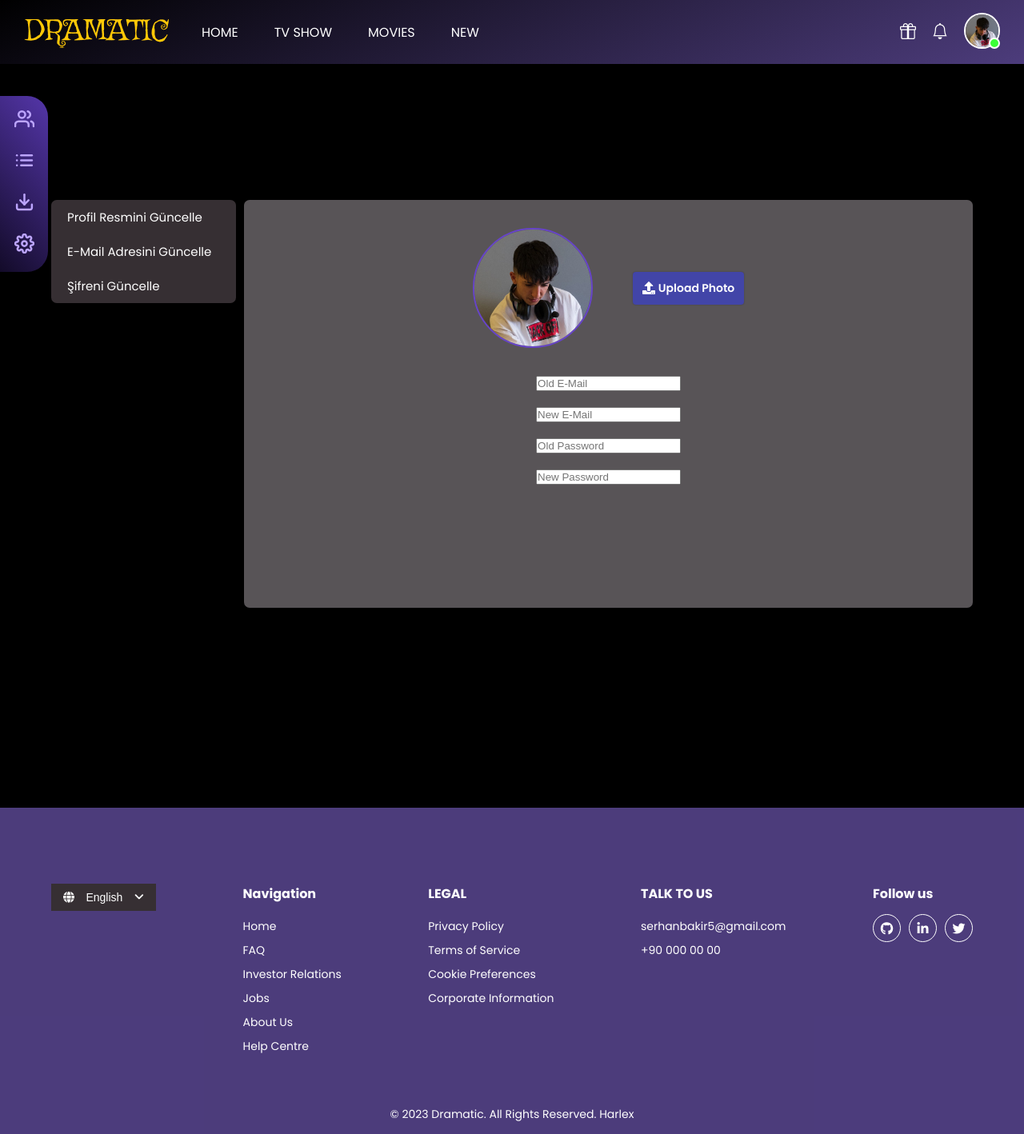
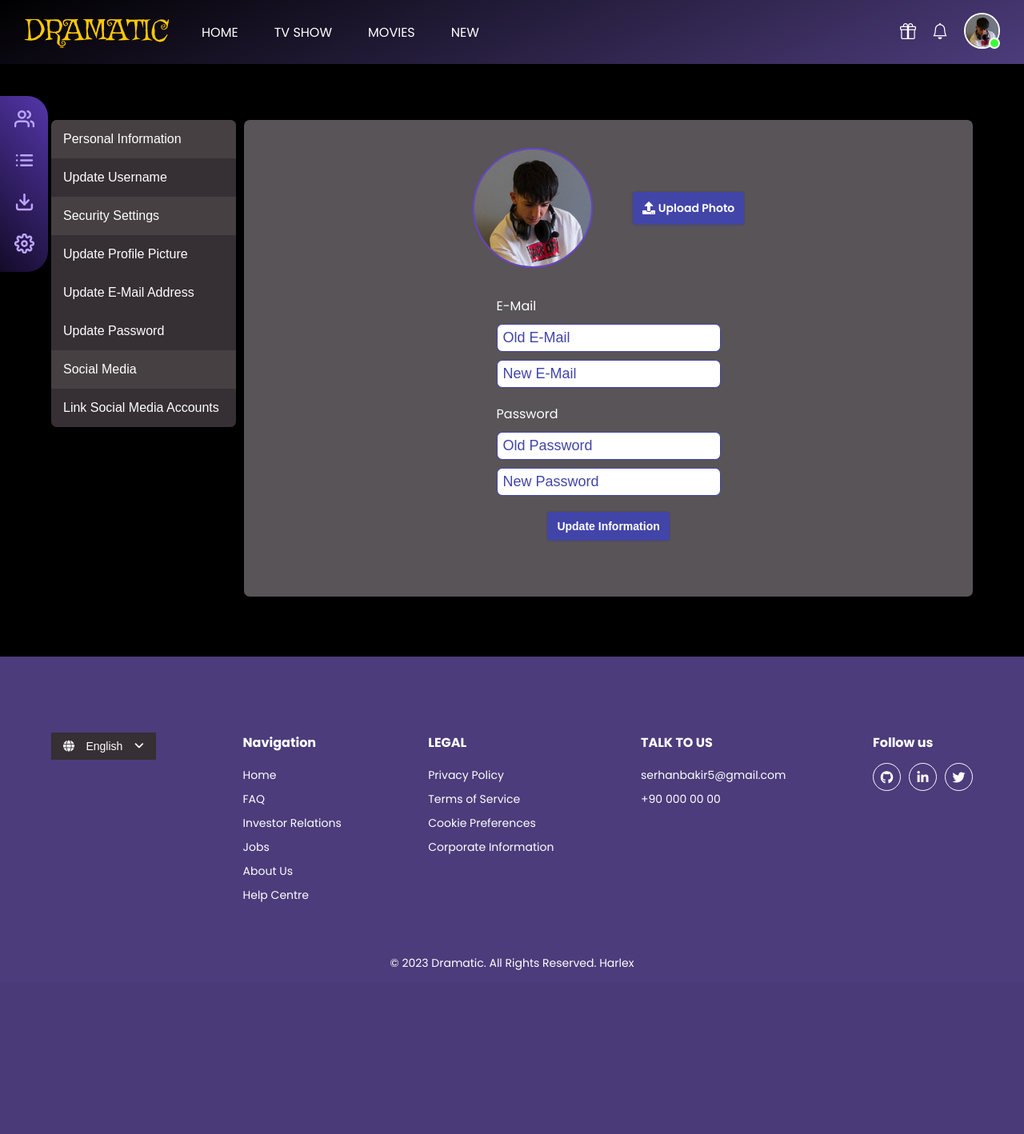
Before and after one commit to Harlexq/dramatic-movies, a PHP site: page /profile.php in a window 1280 px wide. Shown: the whole page at 80% size. After the commit the page ends 1213 px from the top, so only its background shows below. Run offline with PHP 8.4, Linux system fonts and the light colour scheme; some libraries are stand-ins or nearby versions.

Commit message:
dramatic

```diff
--- a/assets/css/style.css
+++ b/assets/css/style.css
@@ -1,5 +1,5 @@
 /*
-    Serhan BakÃ„Â±r
+    Serhan Bakır
     Junior Web Developer
 */
 
@@ -794,7 +794,7 @@ body {
 }
 
 .profile-page {
-    padding: 250px 0;
+    padding: 150px 0 75px;
 }
 
 .profile-page .profile-page-inner {
@@ -819,18 +819,26 @@ body {
 }
 
 .profile-page .profile-page-inner .profile-page-info .profile-page-nav .profile-page-item {
-    padding: 10px 20px;
+    padding: 15px;
     color: #fff;
-    font-size: 15px;
+    font-size: 16px;
+    background-color: transparent;
+    border: none;
+    cursor: pointer;
+    text-align: left;
 }
 
 .profile-page .profile-page-inner .profile-page-info .profile-page-nav .profile-page-item:hover {
     background-color: #413b3e;
 }
 
+.profile-page .profile-page-inner .profile-page-info .profile-page-nav .profile-page-item.disabled {
+    background-color: #464043;
+    cursor: default;
+}
+
 .profile-page .profile-page-inner .profile-page-intr {
     width: 79%;
-    height: 510px;
     background-color: #585457;
     border-radius: 7px;
     padding: 35px;
@@ -865,13 +873,17 @@ body {
     display: inline-flex;
     align-items: center;
     border-radius: 4px;
-    font-size: 14px;
     font-weight: 600;
     color: #fff;
     font-size: 14px;
     padding: 10px 12px;
     background-color: #4245a8;
     box-shadow: 0px 0px 2px rgba(0, 0, 0, 0.25);
+    transition: 0.3s;
+}
+
+.profile-page .profile-page-inner .profile-page-intr-img .file-label:hover {
+    background-color: #5357be;
 }
 
 .profile-page .profile-page-inner .profile-page-intr-img .file-label svg {
@@ -890,8 +902,52 @@ body {
 .profile-page .profile-page-inner .profile-page-guard .input-content {
     display: flex;
     flex-direction: column;
+    gap: 10px;
+}
+
+.profile-page .profile-page-inner .profile-page-guard .input-content p {
+    color: #fff;
+}
+
+.profile-page .profile-page-inner .profile-page-guard .input-content input {
+    width: 280px;
+    height: 35px;
+    font-size: 18px;
+    outline: none;
+    border: none;
+    padding: 7px;
+    border-radius: 7px;
+    color: #4245a8;
+    border: 1px solid #4245a8;
+}
+
+.profile-page .profile-page-inner .profile-page-guard .input-content input::placeholder {
+    font-size: 18px;
+    color: #4245a8;
+}
+
+.profile-page .profile-page-inner .profile-page-guard .input-content input:focus {
+    outline: 2px solid #4245a8;
+    border: 1px solid #4245a8;
+}
+
+.profile-page .profile-page-inner .profile-page-guard .input-save {
+    border: none;
+    cursor: pointer;
+    display: inline-flex;
     align-items: center;
-    gap: 20px;
+    border-radius: 4px;
+    font-size: 14px;
+    font-weight: 600;
+    color: #fff;
+    padding: 10px 12px;
+    background-color: #4245a8;
+    box-shadow: 0px 0px 2px rgba(0, 0, 0, 0.25);
+    transition: 0.3s;
+}
+
+.profile-page .profile-page-inner .profile-page-guard .input-save:hover {
+    background-color: #5357be;
 }
 
 .footer {
--- a/pages/common/header.php
+++ b/pages/common/header.php
@@ -97,6 +97,7 @@
                             <nav class="profile-nav">
                                 <a href="profile.php" class="profile-item">Profil Düzenle</a>
                                 <a href="#" class="profile-item">Favoriler</a>
+                                <a href="#" class="profile-item">Koleksiyonlar</a>
                                 <a href="#" class="profile-item">Arkadaşlar</a>
                                 <a href="#" class="profile-item">Yardım</a>
                             </nav>
--- a/profile.php
+++ b/profile.php
@@ -24,9 +24,14 @@
             <div class="profile-page-inner">
                 <menu class="profile-page-info">
                     <nav class="profile-page-nav">
-                        <a href="#" class="profile-page-item">Profil Resmini Güncelle</a>
-                        <a href="#" class="profile-page-item">E-Mail Adresini Güncelle</a>
-                        <a href="#" class="profile-page-item">Şifreni Güncelle</a>
+                        <button type="button" class="profile-page-item disabled">Personal Information</button>
+                        <button type="button" class="profile-page-item">Update Username</button>
+                        <button type="button" class="profile-page-item disabled">Security Settings</button>
+                        <button type="button" class="profile-page-item">Update Profile Picture</button>
+                        <button type="button" class="profile-page-item">Update E-Mail Address</button>
+                        <button type="button" class="profile-page-item">Update Password</button>
+                        <button type="button" class="profile-page-item disabled">Social Media</button>
+                        <button type="button" class="profile-page-item">Link Social Media Accounts</button>
                     </nav>
                 </menu>
                 <div class="profile-page-intr">
@@ -44,13 +49,16 @@
                     </div>
                     <form class="profile-page-guard">
                         <div class="input-content">
+                            <p>E-Mail</p>
                             <input type="email" class="email-input" placeholder="Old E-Mail">
                             <input type="email" class="email-input" placeholder="New E-Mail">
                         </div>
                         <div class="input-content">
+                            <p>Password</p>
                             <input type="password" class="pass-input" placeholder="Old Password">
                             <input type="password" class="pass-input" placeholder="New Password">
                         </div>
+                        <button type="button" class="input-save">Update Information</button>
                     </form>
                 </div>
             </div>
```
